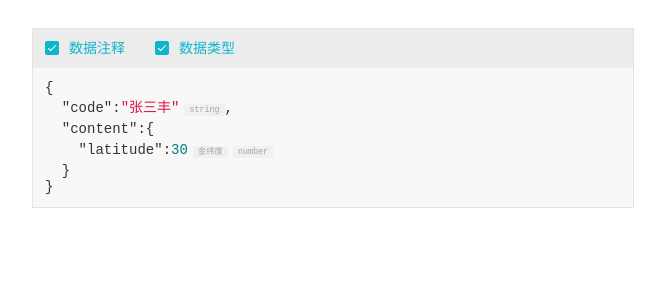
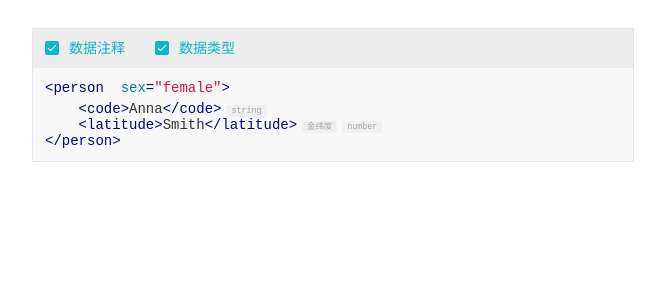
Before and after one commit to easyapi/easyapi-data-view, a Vue app: page / in a window 1280 px wide. Shown: the top 300 px of the page, without its empty margins (68-733 px from the left). Built offline with nearby package versions, Linux system fonts and the light colour scheme.

Commit message:
xml浮动注释

```diff
--- a/example/App.vue
+++ b/example/App.vue
@@ -19,7 +19,7 @@ export default {
   name: "app",
   data: function () {
     return {
-      type: "json",
+      type: "xml",
       // commentData: [
       //   {
       //     name: "username",
@@ -92,8 +92,8 @@ export default {
           ],
         },
       ],
-      jsonData: "{code: \"张三丰\",content:{latitude: 30,},}",
-      // jsonData: "<person sex=\"female\"><firstname>Anna</firstname><lastname>Smith</lastname></person>",
+      // jsonData: "{code: \"张三丰\",content:{latitude: 30,},}",
+      jsonData: "<person sex=\"female\"><code>Anna</code><latitude>Smith</latitude></person>",
     };
   },
 };
--- a/package.json
+++ b/package.json
@@ -1,6 +1,6 @@
 {
   "name": "easyapi-json-view",
-  "version": "1.0.22",
+  "version": "1.0.23",
   "description": "EasyAPI JSON 注释显示组件",
   "author": "easyapi",
   "keywords": [
--- a/src/JsonView.vue
+++ b/src/JsonView.vue
@@ -1,6 +1,6 @@
 <template>
   <div class="ea-json-view">
-    <div class="ea-json-view_control" v-if="type === 'json'">
+    <div class="ea-json-view_control" v-if="type === 'json' || type === 'xml'">
       <el-checkbox v-model="dataNoteShow">数据注释</el-checkbox>
       <el-checkbox v-model="dataTypeShow">数据类型</el-checkbox>
     </div>
@@ -43,7 +43,7 @@ export default {
     };
   },
   created() {
-    if (this.type === "json") {
+    if (this.type === "json" || this.type === "xml") {
       this.makeParamsNote();
       this.makeDataType();
     }
@@ -57,7 +57,7 @@ export default {
       this.showDataType();
     },
     commentData: function () {
-      if (this.type === "json") {
+      if (this.type === "json" || this.type === "xml") {
         this.makeParamsNote();
         this.makeDataType();
       }
@@ -290,17 +290,31 @@ export default {
         }
 
         let vals = $("#res_code").children();
-
+        if (this.type === "json") {
           vals.each((index, el) => {
             if (el.className !== "hljs-attr") {
               let indexVal = this.dataNoteArr.find(
                 (x) => vals[index - 1].innerText === '"' + x.name + '"'
               );
               if (indexVal && indexVal.description) {
-              $(el).append($(`<span class="label note">${indexVal.description}</span>`));
+                $(el).append(
+                  $(`<span class="label note">${indexVal.description}</span>`)
+                );
               }
             }
           });
+        } else if (this.type === "xml") {
+          vals.each((index, el) => {
+            let indexVal = this.dataNoteArr.find(
+              (x) => el.innerText === '</' + x.name + '>' || el.innerText === '</' + x.name + '>' + x.type
+            );
+            if (indexVal && indexVal.description) {
+              $(el).append(
+                $(`<span class="label note">${indexVal.description}</span>`)
+              );
+            }
+          });
+        }
 
         // let vals = $("#res_code").children("span.hljs-attr");
 
@@ -380,19 +394,21 @@ export default {
 
     //显示数据类型
     showDataType: function () {
-      if (this.dataTypeShow && this.type === "json") {
+      if (this.dataTypeShow && (this.type === "json" || this.type === "xml")) {
         // let vals = $("#res_code").children(
         //   "span:not(.hljs-attr):not(.hljs-punctuation)"
         // );
         let vals = $("#res_code").children();
-
+        if (this.type === "json") {
           vals.each((index, el) => {
             if (el.className !== "hljs-attr") {
               let indexVal = this.dataNoteArr.find(
                 (x) => vals[index - 1].innerText === '"' + x.name + '"'
               );
               if (indexVal && indexVal.type) {
-              $(el).append($(`<span class="label type">${indexVal.type}</span>`));
+                $(el).append(
+                  $(`<span class="label type">${indexVal.type}</span>`)
+                );
               }
             }
             // $(el).append(
@@ -403,6 +419,27 @@ export default {
             //   )
             // );
           });
+        } else if (this.type === "xml") {
+          vals.each((index, el) => {
+              let indexVal = this.dataNoteArr.find(
+                (x) => (el.innerText === '</' + x.name + '>') || (el.innerText === '</' + x.name + '>' + x.description ? x.description : "")
+              );
+              if (indexVal && indexVal.type) {
+                $(el).append(
+                  $(`<span class="label type">${indexVal.type}</span>`)
+                );
+              }
+
+          });
+          // let indexVal = this.dataNoteArr.find(
+          //   (x) => vals[index].innerText === '"</' + x.name + '>"'
+          // );
+          // if (indexVal && indexVal.type) {
+          //   $(el).append(
+          //     $(`<span class="label type">${indexVal.type}</span>`)
+          //   );
+          // }
+        }
       } else {
         $("#res_code").find(".label.type").remove();
       }
```
Also changed, not shown: 1 other file (tests, documents, lock files or other folders). Lines whose indentation alone changed are shown as unchanged.
